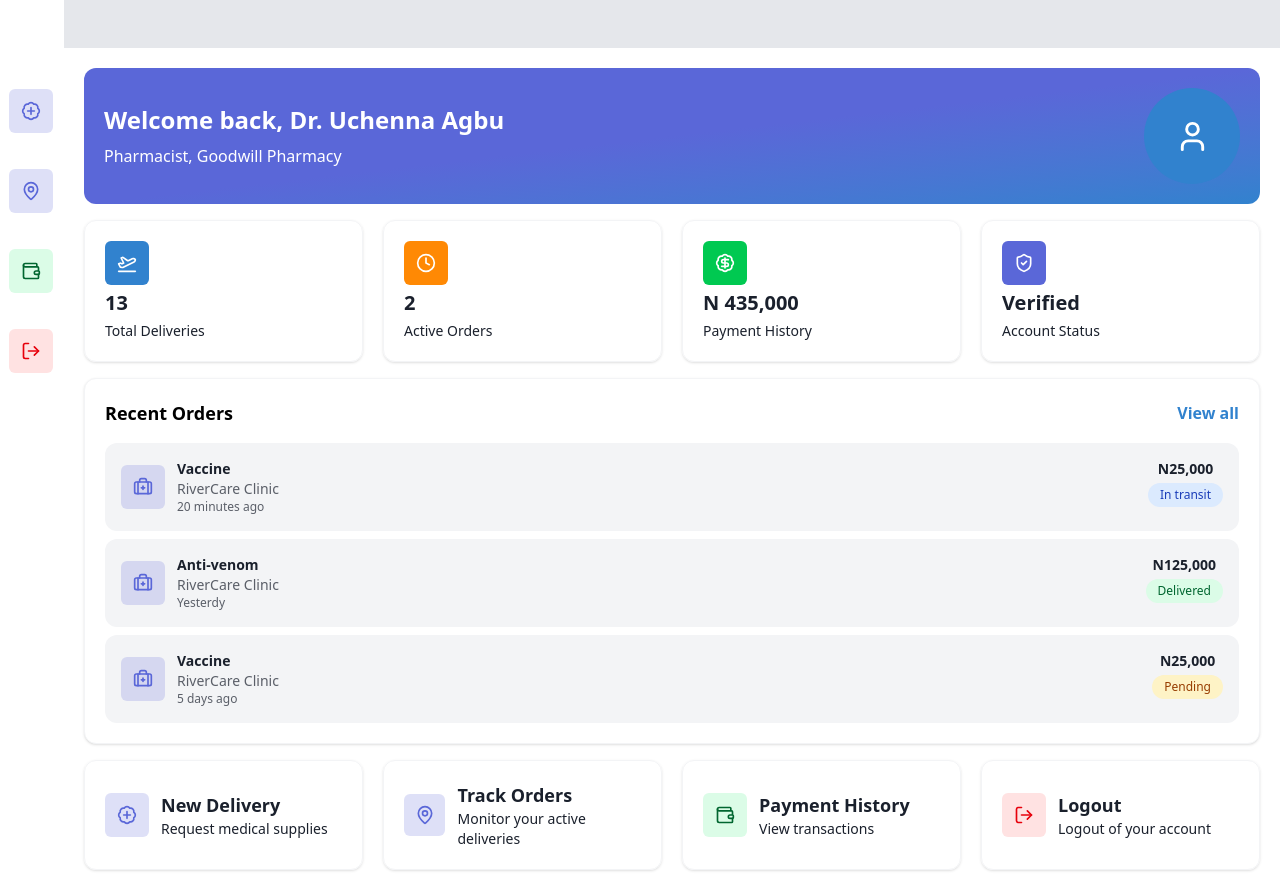
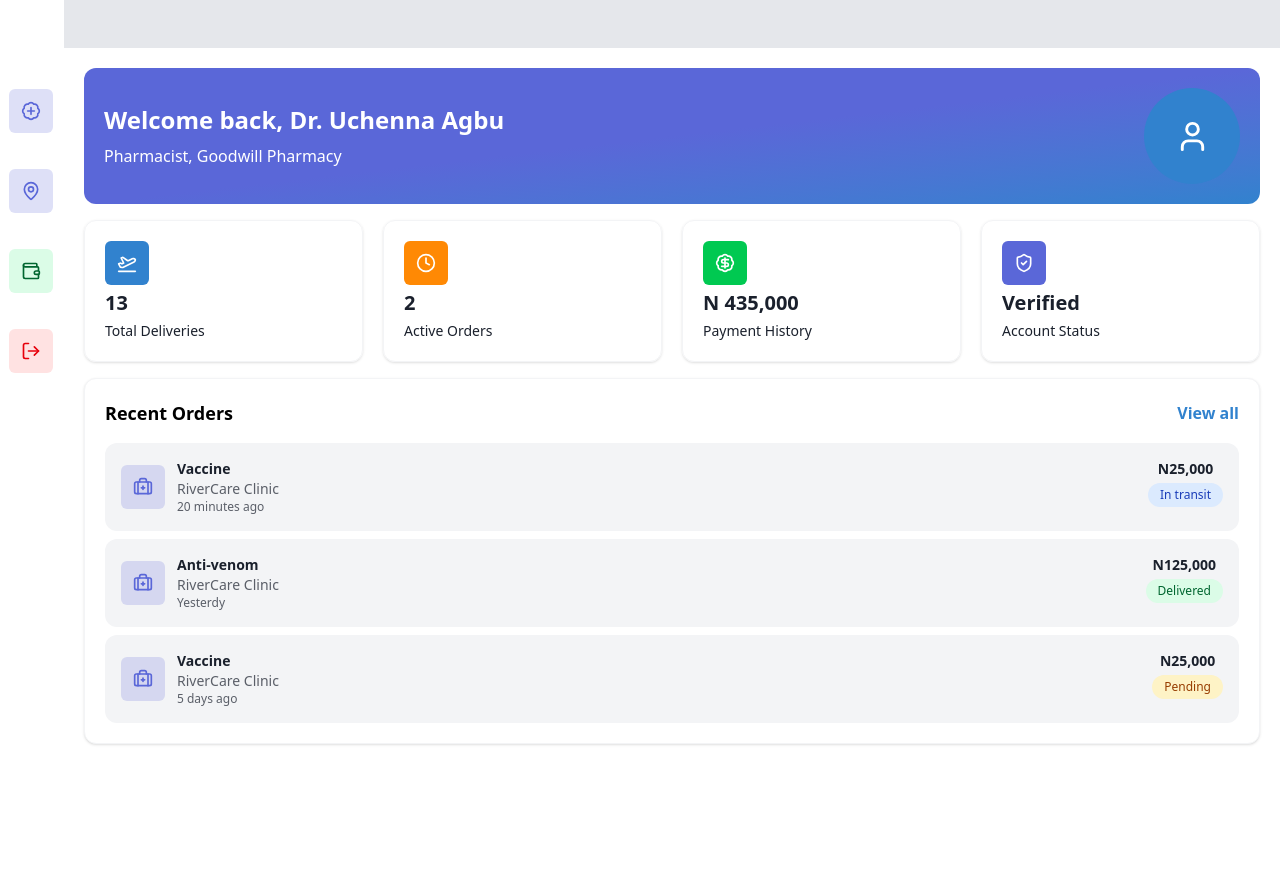
Before and after one commit to Uchenna99/Evtol-Delivery, a React (Vite) app: page /dashboard in a window 1280 px wide. After the commit the page ends 800 px from the top, so only its background shows below. Built offline with nearby package versions, Linux system fonts and the light colour scheme.

Commit message:
adding dashboard

```diff
--- a/src/pages/dashboard/DashboardHome.tsx
+++ b/src/pages/dashboard/DashboardHome.tsx
@@ -1,16 +1,9 @@
-import { BadgeDollarSign, BadgePlus, BriefcaseMedical, Clock, LogOut, MapPin, PlaneTakeoff, ShieldCheck, User, Wallet } from "lucide-react";
+import { BadgeDollarSign, BriefcaseMedical, Clock, PlaneTakeoff, ShieldCheck, User } from "lucide-react";
 import { Link } from "react-router-dom";
 
 
 
 const DashboardHome = () => {
-    const sections = [
-        {icon: <BadgePlus size={20} />, value: 'New Delivery', label: 'Request medical supplies', colour: 'bg-primary/20 text-primary'},
-        {icon: <MapPin size={20} />, value:'Track Orders', label: 'Monitor your active deliveries', colour: 'bg-primary/20 text-primary'},
-        {icon: <Wallet size={20} />, value: "Payment History", label: 'View transactions', colour: 'bg-green-100 text-green-800'},
-        {icon: <LogOut size={20} />, value: "Logout", label: 'Logout of your account', colour: 'bg-red-100 text-red-600'},
-    ];
-
     const userStats = [
         {icon: <PlaneTakeoff size={20} />, value: 13, label: 'Total Deliveries', colour: 'bg-secondary'},
         {icon: <Clock size={20} />, value:2, label: 'Active Orders', colour: 'bg-orange-400'},
@@ -113,27 +106,6 @@ const DashboardHome = () => {
             }
         </div>
 
-
-        <div className="w-full flex flex-col md:flex-row justify-between gap-5">
-            {
-                sections.map((section, index)=>(
-                    <Link to={''} className="flex-1 flex items-center gap-3 border border-gray-100 shadow-sm rounded-xl p-5
-                        hover:shadow-lg hover:bg-gray-50 last:hover:bg-red-100 transition-all duration-250" key={index}>
-                        <div className={`w-11 aspect-square rounded-md grid place-items-center ${section.colour}`}>
-                            {section.icon}
-                        </div>
-                        <div className="">
-                            <p className="text-text text-lg font-semibold">
-                                {section.value}
-                            </p>
-                            <p className="text-text text-sm">
-                                {section.label}
-                            </p>
-                        </div>
-                    </Link>
-                ))
-            }
-        </div>
     </div>
   )
 }
--- a/src/pages/dashboard/SidebarOption.tsx
+++ b/src/pages/dashboard/SidebarOption.tsx
@@ -14,12 +14,13 @@ const SidebarOption = ({ section }:Props) => {
         onMouseEnter={()=>setHovering(true)} onMouseLeave={()=>setHovering(false)}
         >
 
-        <Link to={''} className={`flex items-center gap-3 rounded-xl p-2 border border-transparent transition-all duration-250
+        <Link to={''} className={`flex items-center gap-3 rounded-xl p-2 border border-transparent transition-all duration-300
             absolute overflow-hidden
-            ${hovering? 'border-gray-100 shadow-sm hover:shadow-lg hover:bg-gray-50 w-[270px]':''}`}
+            ${hovering? 'border-gray-100 shadow-sm hover:shadow-lg hover:bg-gray-50 w-[250px] pointer-events-auto':'pointer-events-none w-16'}
+            ${section.value === 'Logout'? 'hover:bg-red-100':''}`}
             >
 
-            <div className="bg-white z-20">
+            <div className="bg-white rounded-md z-20">
                 <div className={`w-11 aspect-square rounded-md grid place-items-center ${section.colour}`}>
                     {section.icon}
                 </div>
@@ -27,7 +28,7 @@ const SidebarOption = ({ section }:Props) => {
             <motion.div className={`z-10`}
                 initial={{x:'100%', opacity:0}}
                 animate={hovering? {x:0, opacity:1}:{}}
-                transition={{duration:0.4}}>
+                transition={{duration:0.3}}>
                 <p className="text-text font-semibold text-nowrap">
                 {section.value}
                 </p>
```
